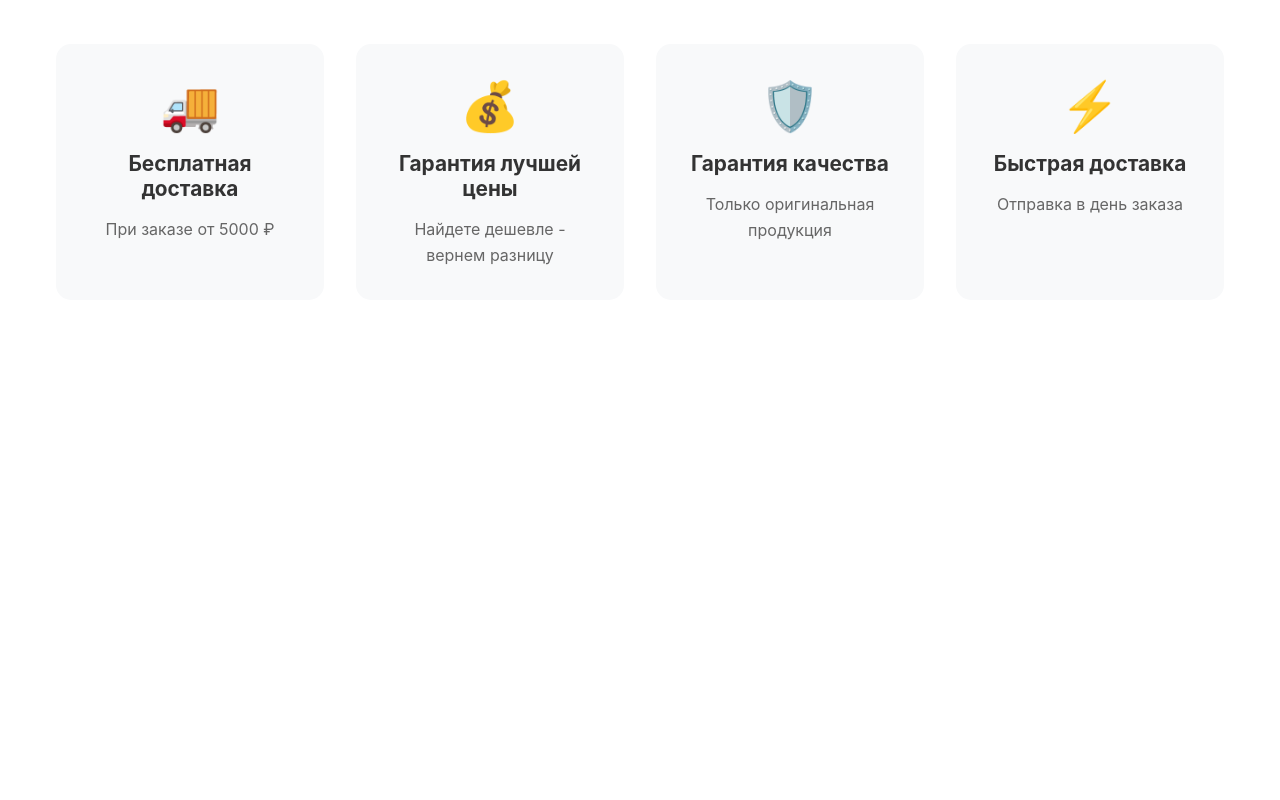
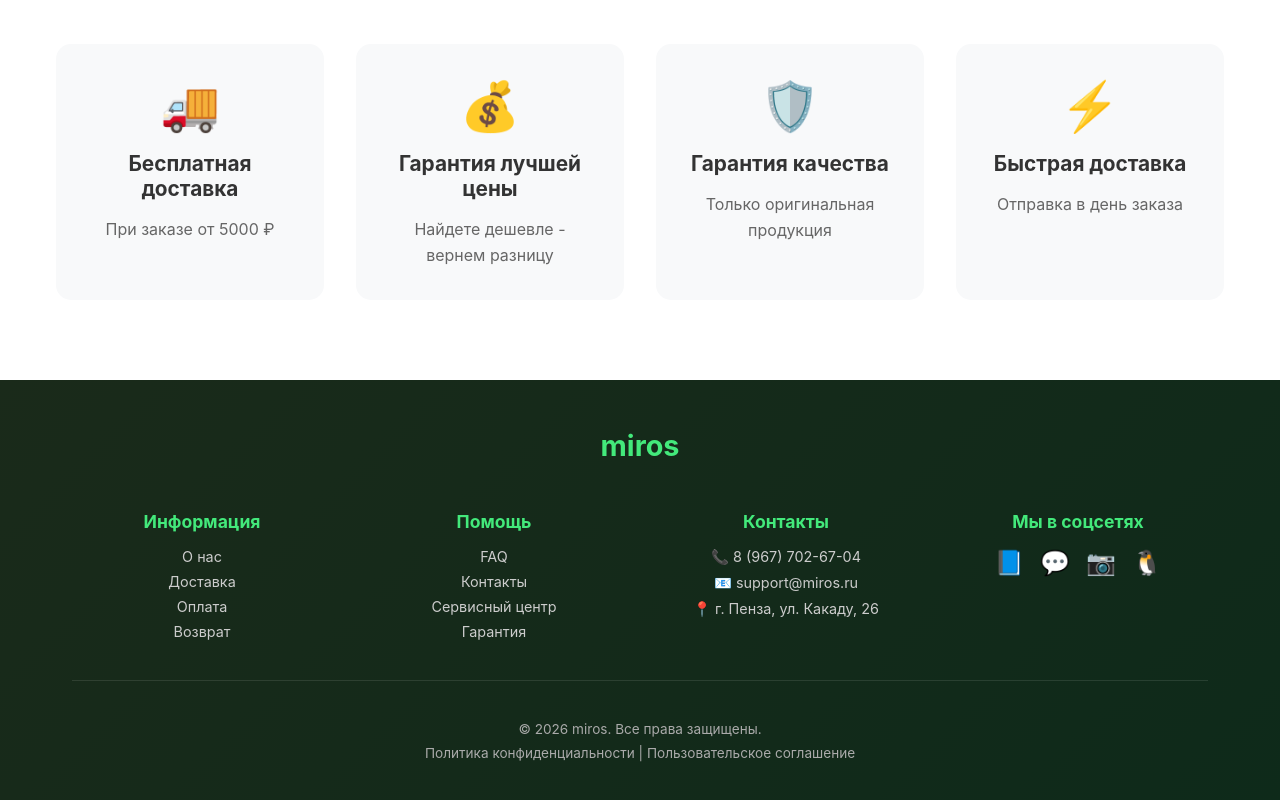
Before and after one commit to ryriddle1/miros, a React (Create React App) app in the folder frontend/: page / in a window 1280 px wide. Shown: the part 856-1656 px from the top of the page. Before the commit the page ends 1236 px from the top, so only its background shows below. Built offline with nearby package versions, Linux system fonts and the light colour scheme; no server answers.

Commit message:
подвал, стили, оптимизация каталога, красивые характеристики, ссылки на разработчиков и репрезиторий

```diff
--- a/frontend/src/App.js
+++ b/frontend/src/App.js
@@ -3,8 +3,9 @@ import { BrowserRouter, Routes, Route } from 'react-router-dom';
 import { CartProvider } from './context/CartContext';
 import { AuthProvider } from './context/AuthContext';
 import { ServiceProvider } from './context/ServiceContext';
-import { PCBuilderProvider } from './context/PCBuilderContext'; // Добавьте импорт
+import { PCBuilderProvider } from './context/PCBuilderContext';
 import Header from './components/Header/Header';
+import Footer from './components/Footer/Footer';
 import Home from './pages/Home/Home';
 import Catalog from './pages/Catalog/Catalog';
 import Product from './pages/Product/Product';
@@ -12,7 +13,7 @@ import Cart from './pages/Cart/Cart';
 import Profile from './pages/Profile/Profile';
 import Service from './pages/Service/Service';
 import ServiceDetail from './pages/Service/ServiceDetail';
-import PCBuilder from './pages/PCBuilder/PCBuilder'; // Добавьте импорт
+import PCBuilder from './pages/PCBuilder/PCBuilder';
 import AuthModal from './components/AuthModal/AuthModal';
 import './index.css';
 
@@ -29,8 +30,9 @@ const AppContent = () => {
         <Route path="/profile" element={<Profile />} />
         <Route path="/service" element={<Service />} />
         <Route path="/service/:id" element={<ServiceDetail />} />
-        <Route path="/pc-builder" element={<PCBuilder />} /> {/* Добавьте маршрут */}
+        <Route path="/pc-builder" element={<PCBuilder />} />
       </Routes>
+      <Footer />
     </>
   );
 };
@@ -41,7 +43,7 @@ function App() {
       <AuthProvider>
         <CartProvider>
           <ServiceProvider>
-            <PCBuilderProvider> {/* Добавьте провайдер */}
+            <PCBuilderProvider>
               <AppContent />
             </PCBuilderProvider>
           </ServiceProvider>
--- /dev/null
+++ b/frontend/src/components/Footer/Footer.jsx
@@ -0,0 +1,69 @@
+import React from 'react';
+import styles from './Footer.module.css';
+
+const Footer = () => {
+  const currentYear = new Date().getFullYear();
+
+  return (
+    <footer className={styles.footer}>
+      <div className={styles.container}>
+        <div className={styles.content}>
+          <div className={styles.logo}>
+            miros
+          </div>
+
+          <div className={styles.links}>
+            <div className={styles.column}>
+              <h4>Информация</h4>
+              <ul>
+                <li><a href="/about">О нас</a></li>
+                <li><a href="/delivery">Доставка</a></li>
+                <li><a href="/payment">Оплата</a></li>
+                <li><a href="/returns">Возврат</a></li>
+              </ul>
+            </div>
+
+            <div className={styles.column}>
+              <h4>Помощь</h4>
+              <ul>
+                <li><a href="/faq">FAQ</a></li>
+                <li><a href="/contacts">Контакты</a></li>
+                <li><a href="/service">Сервисный центр</a></li>
+                <li><a href="/warranty">Гарантия</a></li>
+              </ul>
+            </div>
+
+            <div className={styles.column}>
+              <h4>Контакты</h4>
+              <ul>
+                <li>📞 8 (967) 702-67-04</li>
+                <li>📧 support@miros.ru</li>
+                <li>📍 г. Пенза, ул. Какаду, 26</li>
+              </ul>
+            </div>
+
+            <div className={styles.column}>
+              <h4>Мы в соцсетях</h4>
+              <div className={styles.social}>
+                <a href="https://vk.com/rostyslav23" target="_blank" rel="noopener noreferrer">📘</a>
+                <a href="https://vk.com/delphyna_r" target="_blank" rel="noopener noreferrer">💬</a>
+                <a href="https://github.com/ryriddle1/miros" target="_blank" rel="noopener noreferrer">📷</a>
+                <a href="https://vk.com/official_kepler" target="_blank" rel="noopener noreferrer">🐧</a>
+              </div>
+            </div>
+          </div>
+        </div>
+
+        <div className={styles.copyright}>
+          <p>© {currentYear} miros. Все права защищены.</p>
+          <p className={styles.policy}>
+            <a href="/privacy">Политика конфиденциальности</a> |
+            <a href="/terms"> Пользовательское соглашение</a>
+          </p>
+        </div>
+      </div>
+    </footer>
+  );
+};
+
+export default Footer;
--- /dev/null
+++ b/frontend/src/components/Footer/Footer.module.css
@@ -0,0 +1,133 @@
+.footer {
+  background: linear-gradient(135deg, #1a2a1a 0%, #0e2a1a 100%);
+  color: #fff;
+  margin-top: auto;
+  position: relative;
+  z-index: 10;
+}
+
+.container {
+  max-width: 1200px;
+  margin: 0 auto;
+  padding: 3rem 2rem 2rem;
+}
+
+.content {
+  display: flex;
+  flex-direction: column;
+  gap: 2rem;
+}
+
+.logo {
+  font-size: 1.8rem;
+  font-weight: bold;
+  color: #43e97b;
+  text-align: center;
+  margin-bottom: 1rem;
+}
+
+.links {
+  display: grid;
+  grid-template-columns: repeat(auto-fit, minmax(200px, 1fr));
+  gap: 2rem;
+  text-align: center;
+}
+
+.column h4 {
+  color: #43e97b;
+  margin-bottom: 1rem;
+  font-size: 1.1rem;
+}
+
+.column ul {
+  list-style: none;
+  padding: 0;
+  margin: 0;
+}
+
+.column li {
+  margin-bottom: 0.5rem;
+  font-size: 0.9rem;
+  color: #ccc;
+}
+
+.column a {
+  color: #ccc;
+  text-decoration: none;
+  transition: color 0.3s ease;
+}
+
+.column a:hover {
+  color: #43e97b;
+}
+
+.social {
+  display: flex;
+  gap: 1rem;
+  justify-content: center;
+  margin-top: 0.5rem;
+}
+
+.social a {
+  font-size: 1.5rem;
+  text-decoration: none;
+  transition: transform 0.3s ease;
+}
+
+.social a:hover {
+  transform: scale(1.1);
+}
+
+.copyright {
+  text-align: center;
+  margin-top: 2rem;
+  padding-top: 2rem;
+  border-top: 1px solid rgba(255, 255, 255, 0.1);
+}
+
+.copyright p {
+  margin: 0.5rem 0;
+  font-size: 0.85rem;
+  color: #aaa;
+}
+
+.policy a {
+  color: #aaa;
+  text-decoration: none;
+  transition: color 0.3s ease;
+}
+
+.policy a:hover {
+  color: #43e97b;
+}
+
+@media (max-width: 768px) {
+  .container {
+    padding: 2rem 1.5rem;
+  }
+
+  .links {
+    grid-template-columns: repeat(2, 1fr);
+    gap: 1.5rem;
+  }
+
+  .logo {
+    font-size: 1.5rem;
+  }
+
+  .copyright p {
+    font-size: 0.75rem;
+  }
+}
+
+@media (max-width: 480px) {
+  .links {
+    grid-template-columns: 1fr;
+    gap: 1.5rem;
+    text-align: center;
+  }
+
+  .social {
+    justify-content: center;
+  }
+}
--- a/frontend/src/index.css
+++ b/frontend/src/index.css
@@ -1,8 +1,12 @@
-/* Глобальные стили */
 * {
   margin: 0;
   padding: 0;
   box-sizing: border-box;
+}
+
+html, body {
+  min-height: 100vh;
+  height: 100%;
 }
 
 body {
@@ -13,6 +17,12 @@ body {
   -moz-osx-font-smoothing: grayscale;
   background: linear-gradient(135deg, #f5f7fa 0%, #c3cfe2 100%);
   min-height: 100vh;
+}
+
+#root {
+  min-height: 100vh;
+  display: flex;
+  flex-direction: column;
 }
 
 code {
--- a/frontend/src/pages/Catalog/Catalog.jsx
+++ b/frontend/src/pages/Catalog/Catalog.jsx
@@ -63,11 +63,11 @@ const Catalog = () => {
   };
 
   const productsGridStyle = {
-    display: 'grid',
-    gridTemplateColumns: 'repeat(auto-fill, minmax(280px, 1fr))',
-    gap: '20px',
-    justifyContent: 'center'
-  };
+  display: 'grid',
+  gridTemplateColumns: 'repeat(3, 1fr)',  // ← 3 колонки
+  gap: '20px',
+  width: '100%'
+};
 
   if (loading) {
     return <div style={containerStyle}>Загрузка товаров...</div>;
--- a/frontend/src/pages/Product/Product.jsx
+++ b/frontend/src/pages/Product/Product.jsx
@@ -55,7 +55,7 @@ const Product = () => {
 
   const priceStyle = {
     fontSize: '32px',
-    color: '#2ecc71',
+    color: '#1e8449',
     fontWeight: 'bold',
     margin: '20px 0'
   };
@@ -68,17 +68,72 @@ const Product = () => {
 
   const featuresStyle = {
     marginTop: '40px',
-    borderTop: '1px solid #e0e0e0',
-    paddingTop: '20px'
+    borderTop: '2px solid #e0e0e0',
+    paddingTop: '30px'
+  };
+
+  const featuresTitleStyle = {
+    fontSize: '24px',
+    marginBottom: '20px',
+    color: '#333'
+  };
+
+  const featuresGridStyle = {
+    display: 'grid',
+    gridTemplateColumns: 'repeat(auto-fill, minmax(250px, 1fr))',
+    gap: '15px',
+    backgroundColor: '#f8f9fa',
+    padding: '20px',
+    borderRadius: '12px'
   };
 
   const featureItemStyle = {
-    margin: '8px 0',
-    lineHeight: '1.5'
+    padding: '12px',
+    backgroundColor: 'white',
+    borderRadius: '8px',
+    border: '1px solid #e0e0e0',
+    transition: 'transform 0.2s, box-shadow 0.2s',
+    cursor: 'pointer'
+  };
+
+  const featureItemHoverStyle = {
+    transform: 'translateY(-2px)',
+    boxShadow: '0 4px 12px rgba(30, 132, 73, 0.1)'
+  };
+
+  const featureKeyStyle = {
+    fontSize: '12px',
+    color: '#666',
+    textTransform: 'uppercase',
+    letterSpacing: '0.5px',
+    marginBottom: '8px',
+    display: 'block'
+  };
+
+  const featureValueStyle = {
+    fontSize: '16px',
+    fontWeight: '500',
+    color: '#333',
+    wordBreak: 'break-word'
   };
 
   if (loading) {
-    return <div style={containerStyle}>Загрузка...</div>;
+    return (
+      <div style={containerStyle}>
+        <div style={{ textAlign: 'center', padding: '40px' }}>
+          <div style={{
+            width: '50px',
+            height: '50px',
+            border: '5px solid #f3f3f3',
+            borderTop: '5px solid #1e8449',
+            borderRadius: '50%',
+            animation: 'spin 1s linear infinite',
+            margin: '0 auto 20px'
+          }} />
+          <p>Загрузка...</p>
+        </div>
+      </div>
+    );
   }
 
   if (error || !product) {
@@ -100,12 +155,12 @@ const Product = () => {
 
       <div style={contentStyle}>
         <img
-          src={product.picture || 'https://via.placeholder.com/500'}
+          src={product.picture || 'https://via.placeholder.com/500?text=No+Image'}
           alt={product.name}
           style={imageStyle}
         />
         <div>
-          <h1>{product.name}</h1>
+          <h1 style={{ fontSize: '28px', marginBottom: '15px' }}>{product.name}</h1>
           <p style={priceStyle}>{formatPrice(product.cost)}</p>
           <div style={buttonGroupStyle}>
             <Button onClick={handleAddToCart}>
@@ -120,14 +175,35 @@ const Product = () => {
 
       {product.features && Object.keys(product.features).length > 0 && (
         <div style={featuresStyle}>
-          <h2>Характеристики</h2>
-          {Object.entries(product.features).map(([key, value]) => (
-            <p key={key} style={featureItemStyle}>
-              <strong>{key}:</strong> {value}
-            </p>
-          ))}
+          <h2 style={featuresTitleStyle}>📋 Характеристики</h2>
+          <div style={featuresGridStyle}>
+            {Object.entries(product.features).map(([key, value]) => (
+              <div
+                key={key}
+                style={featureItemStyle}
+                onMouseEnter={(e) => {
+                  e.currentTarget.style.transform = 'translateY(-2px)';
+                  e.currentTarget.style.boxShadow = '0 4px 12px rgba(30, 132, 73, 0.1)';
+                }}
+                onMouseLeave={(e) => {
+                  e.currentTarget.style.transform = 'translateY(0)';
+                  e.currentTarget.style.boxShadow = 'none';
+                }}
+              >
+                <span style={featureKeyStyle}>{key}</span>
+                <span style={featureValueStyle}>{value}</span>
+              </div>
+            ))}
+          </div>
         </div>
       )}
+
+      <style>{`
+        @keyframes spin {
+          0% { transform: rotate(0deg); }
+          100% { transform: rotate(360deg); }
+        }
+      `}</style>
     </div>
   );
 };
```
Also changed, not shown: frontend/src/data/products.js (deleted, +0 -45 lines), 1 other file (tests, documents, lock files or other folders).
